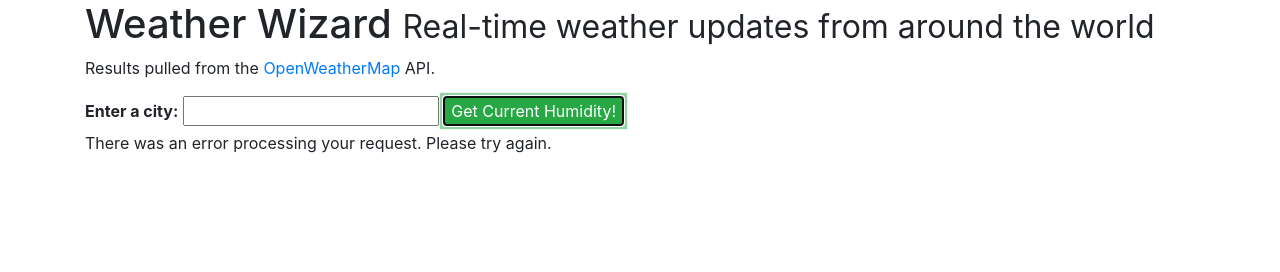
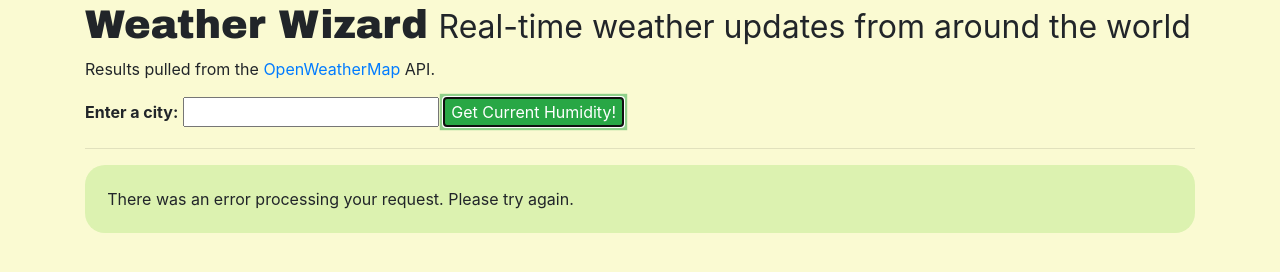
Before and after one commit to eswotinsky/weather-wizard, a website built with webpack: page src/index.html in a window 1280 px wide. Both pictures are taken after a click on the button "Get Current Humidity!". Built offline with nearby package versions, Linux system fonts and the light colour scheme; no server answers.

Commit message:
update styling.

```diff
--- a/src/index.html
+++ b/src/index.html
@@ -5,13 +5,14 @@
   </head>
   <body>
     <div class="container">
-      <h1>Weather Wizard <small>Real-time weather updates from around the world</small></h1>
+      <h1><span id="title">Weather Wizard</span> <small>Real-time weather updates from around the world</small></h1>
       <p>Results pulled from the <a href="https://openweathermap.org/">OpenWeatherMap</a> API.</p>
       <label for="location"><strong>Enter a city:</strong></label>
       <input id="location" type="text">
       <button class="btn-success" id="weatherLocation">Get Current Humidity!</button>
-      <div id="errors"></div>
-      <div id="results">
+      <hr>
+      <div class="display-div "id="errors"></div>
+      <div class="display-div" id="results">
         <div class="showHumidity"></div>
         <div class="showTemp"></div>
       </div>
--- a/src/main.js
+++ b/src/main.js
@@ -1,6 +1,7 @@
 import $ from 'jquery';
 import 'bootstrap';
 import 'bootstrap/dist/css/bootstrap.min.css';
+import './styles.css';
 
 $(function(){
   $('#weatherLocation').click(function() {
@@ -15,7 +16,7 @@ $(function(){
         success: function(response) {
           $('#errors').hide();
           $('#results').show();
-          $('.showHumidity').text(`The humidity in ${city} is ${response.main.humidity}%`);
+          $('.showHumidity').text(`The humidity in ${city} is ${response.main.humidity}%.`);
           $('.showTemp').text(`The temperature in Kelvins is ${response.main.temp}.`);
         },
         error: function() {
--- /dev/null
+++ b/src/styles.css
@@ -0,0 +1,14 @@
+body {
+  background-color: lightgoldenrodyellow;
+}
+
+#title {
+  font-family: 'Arial Black', Gadget, sans-serif;
+}
+
+.display-div {
+  display: none;
+  border-radius: 20px;
+  padding: 2%;
+  background-color: #DCF2B0;
+}
```
